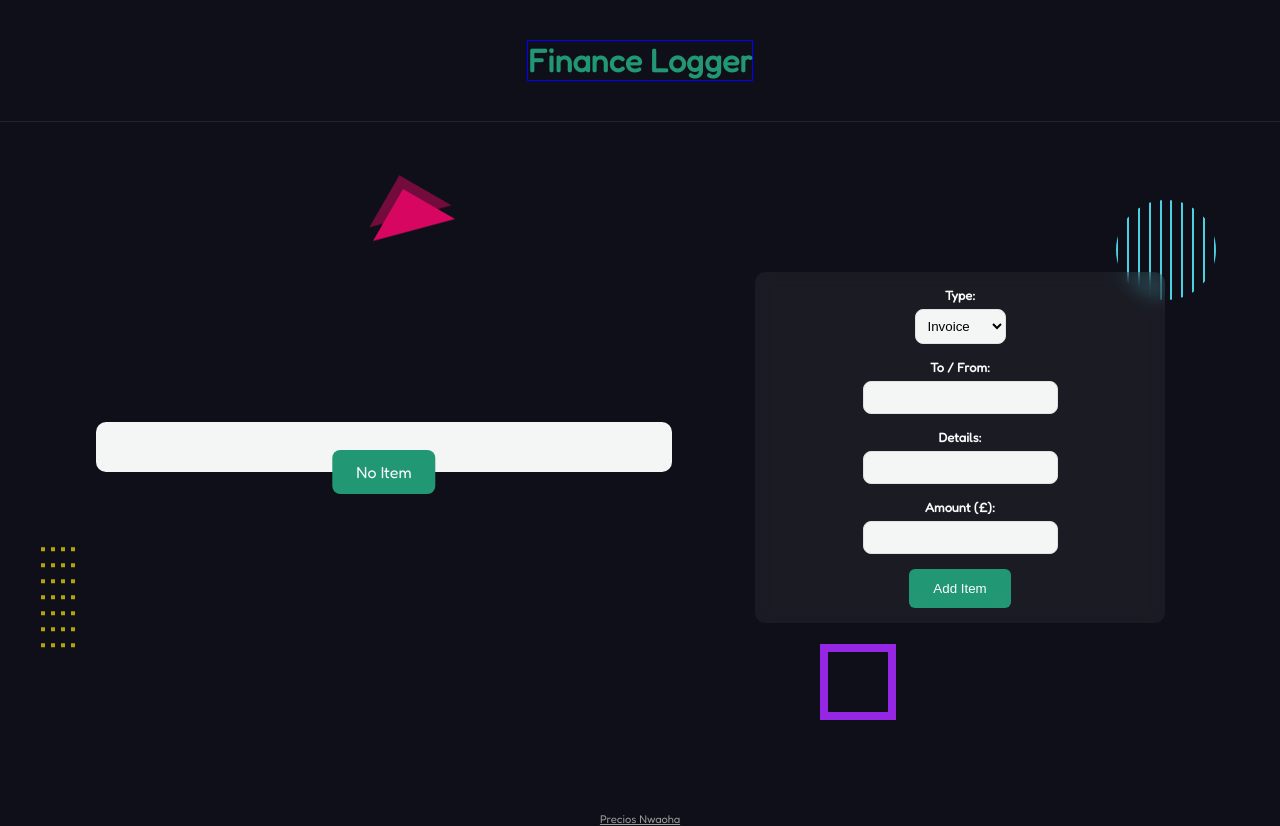
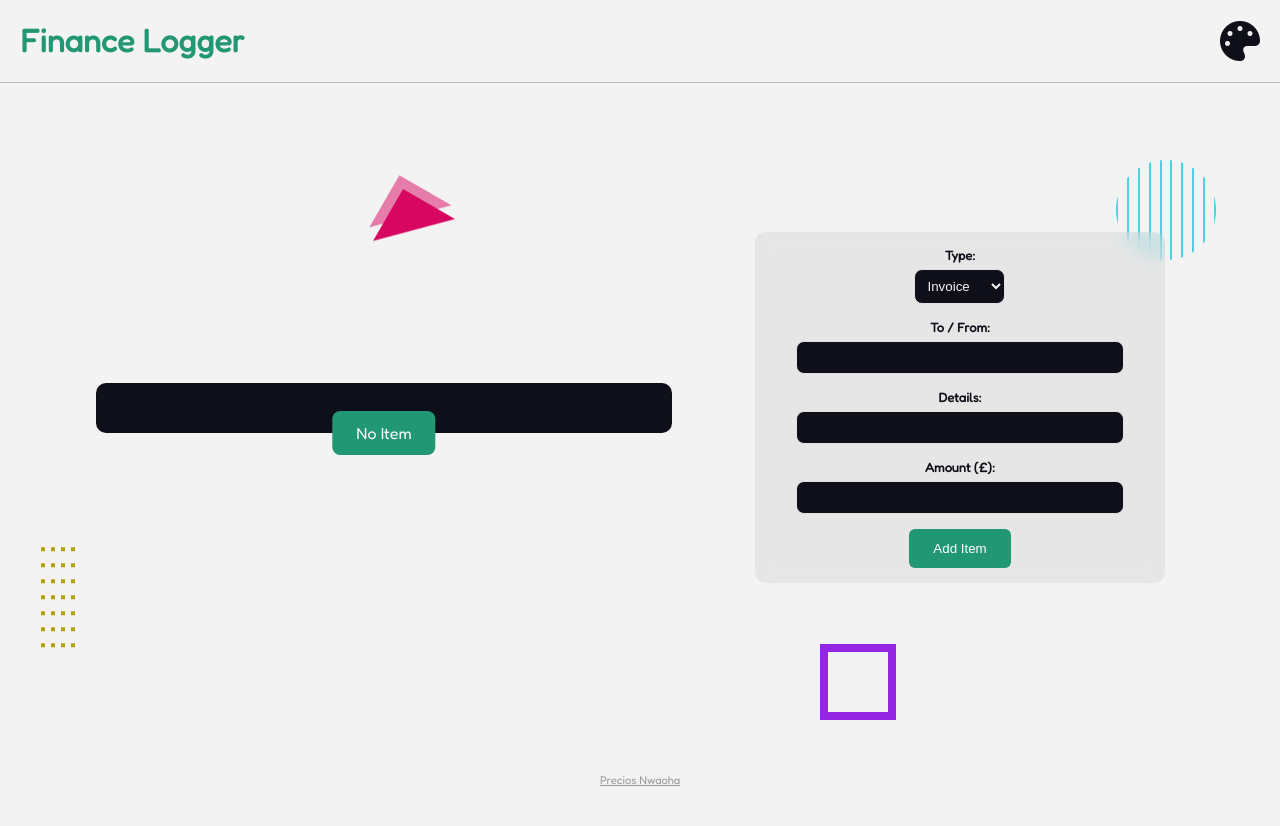
Before and after one commit to preciousnwaoha/Flog, a plain HTML site: page public/index.html in a window 1280 px wide. After the commit the page ends 800 px from the top, so only its background shows below. Drawn offline with Linux system fonts and the light colour scheme.

Commit message:
Added Themes

```diff
--- a/public/app.js
+++ b/public/app.js
@@ -1,6 +1,10 @@
 import { Payment } from "./classes/Payment.js";
 import { Invoice } from "./classes/Invoice.js";
 import { ListTemplate } from "./classes/ListTemplate.js";
+import { changeTheme } from "./classes/Theme.js";
+// Theme
+const theme = document.querySelector(".theme");
+theme.addEventListener("click", changeTheme);
 const noOfItemsElement = document.querySelector(".no-of-items");
 const form = document.querySelector(".new-item-form");
 // inputs
@@ -14,7 +18,11 @@ const list = new ListTemplate(ul);
 let noOfItems = 0;
 form.addEventListener("submit", (e) => {
     e.preventDefault();
-    let values = [toFrom.value, details.value, amount.valueAsNumber];
+    let values = [
+        toFrom.value,
+        details.value,
+        amount.valueAsNumber,
+    ];
     let doc;
     if (type.value) {
         doc = new Invoice(...values);
--- /dev/null
+++ b/public/classes/Theme.js
@@ -0,0 +1,32 @@
+const light = {
+    "--primary": "#f3f3f3",
+    "--primary-two": "#0e0f18",
+    "--secondary": "#229774",
+    "--white": "#f4f5f5",
+    "--glass": "rgba(255, 255, 255, 0.05)",
+    "--soft-dark": "bbbbbb",
+};
+const dark = {
+    "--primary": "#0e0f18",
+    "--primary-two": "#f3f3f3",
+    "--secondary": "#229774",
+    "--white": "#f4f5f5",
+    "--glass": "transparent",
+    "--soft-dark": "rgb(35, 37, 39)",
+};
+let theme = "light";
+const root = document.querySelector(":root");
+export const changeTheme = () => {
+    let loopTheme;
+    if (theme === "light") {
+        loopTheme = dark;
+        theme = "dark";
+    }
+    else {
+        loopTheme = light;
+        theme = "light";
+    }
+    for (const key in loopTheme) {
+        root.style.setProperty(`${key}`, loopTheme[key]);
+    }
+};
--- a/public/index.html
+++ b/public/index.html
@@ -9,12 +9,14 @@
       href="https://fonts.googleapis.com/css2?family=Fredoka&display=swap"
       rel="stylesheet"
     />
+    <script src="https://kit.fontawesome.com/c23477c490.js" crossorigin="anonymous"></script>
     <link rel="stylesheet" href="styles.css" />
+
   </head>
   <body>
     <header>
       <h1>Finance Logger</h1>
-      <div class="theme"></div>
+      <div class="theme"><i class="fa-solid fa-palette"  ></i></div>
     </header>
 
     <!-- effect wrap start -->
@@ -97,7 +99,7 @@
           </div>
           <div class="field">
             <label>Amount (£):</label>
-            <input type="number" id="amount" />
+            <input type="number" id="amount" min="0" />
           </div>
           <button>Add Item</button>
         </form>
--- a/public/styles.css
+++ b/public/styles.css
@@ -1,9 +1,10 @@
 :root {
-  --primary: #0e0f18;
+  --primary: #f3f3f3;
+  --primary-two: #0e0f18;
   --secondary: #229774;
   --white: #f4f5f5;
-  --glass: transparent;
-  --soft-dark: rgb(35, 37, 39);
+  --glass: rgba(0, 0, 0, 0.05);
+  --soft-dark: #bbbbbb;
 }
 
 body {
@@ -15,19 +16,36 @@ body {
 header {
   display: flex;
   justify-content: space-between;
-  align-items:center
-  border: 1px solid red;
+  align-items:center;
+  padding-left: 20px;
+  padding-right: 20px;
   border-bottom: 1px solid var(--soft-dark);
 
 }
 
 h1 {
   display: inline-block;
-  border: 1px solid blue;
-  margin: 40px auto;
   color: var(--secondary);
   text-align: center;
+  cursor: pointer;
 }
+
+.theme {
+  display: inline-block;
+  width: 40px;
+  height: 40px;
+  cursor: pointer;
+}
+
+.theme .fa-palette {
+  color: var(--primary-two);
+  font-size: 40px;
+}
+.theme .fa-palette:hover {
+  color: var(--secondary)
+}
+
+
 
 .effect-wrap .effect {
   position: absolute;
@@ -90,7 +108,7 @@ h1 {
   height: 100px;
   width: 100px;
   right: 5%;
-  top: 25%;
+  top: 20%;
   display: flex;
   justify-content: space-between;
   border-radius: 50%;
@@ -163,7 +181,7 @@ ul {
   height: calc(100% -50px);
   max-height:400px;
   padding: 25px;
-  background: var(--white);
+  background: var(--primary-two);
   list-style-type: none;
   margin: 0;
   border-radius: 10px;
@@ -230,20 +248,25 @@ form {
 }
 
 .glass-div {
-  background-color: rgba(255, 255, 255, 0.05);
+  background-color: var(--glass);
   backdrop-filter: blur(8px);
+}
+
+.field {
+  width: 80%;
 }
 
 label {
   display: block;
   font-weight: bold;
   font-size: 0.8em;
-  color: #fafafa;
+  color: var(--primary-two);
   margin: 16px 0 6px;
 }
 input,
 select {
-  background: var(--white);
+  background: var(--primary-two);
+  color: var(--primary);
   padding: 8px;
   border: 1px solid #e1e1e1;
   border-radius: 8px;
--- /dev/null
+++ b/src/classes/Theme.ts
@@ -0,0 +1,42 @@
+interface Theme {
+  "--primary": string;
+  "--primary-two": string;
+  "--secondary": string;
+  "--white": string;
+  "--glass": string;
+  "--soft-dark": string;
+}
+const light: Theme = {
+  "--primary": "#f3f3f3",
+  "--primary-two": "#0e0f18",
+  "--secondary": "#229774",
+  "--white": "#f4f5f5",
+  "--glass": "rgba(255, 255, 255, 0.05)",
+  "--soft-dark": "bbbbbb",
+};
+const dark: Theme = {
+  "--primary": "#0e0f18",
+  "--primary-two": "#f3f3f3",
+  "--secondary": "#229774",
+  "--white": "#f4f5f5",
+  "--glass": "transparent",
+  "--soft-dark": "rgb(35, 37, 39)",
+};
+
+let theme = "light"
+const root = document.querySelector(":root") as HTMLElement;
+
+export const changeTheme = () => {
+  let loopTheme: any;
+  if (theme === "light") {
+    loopTheme = dark
+    theme = "dark"
+  } else {
+    loopTheme = light;
+    theme = "light";
+  }
+  for(const key in loopTheme) {
+    root.style.setProperty(`${key}`, loopTheme[key])
+  }
+
+}
```
Also changed, not shown: src/app.ts (+22 -11 lines).
